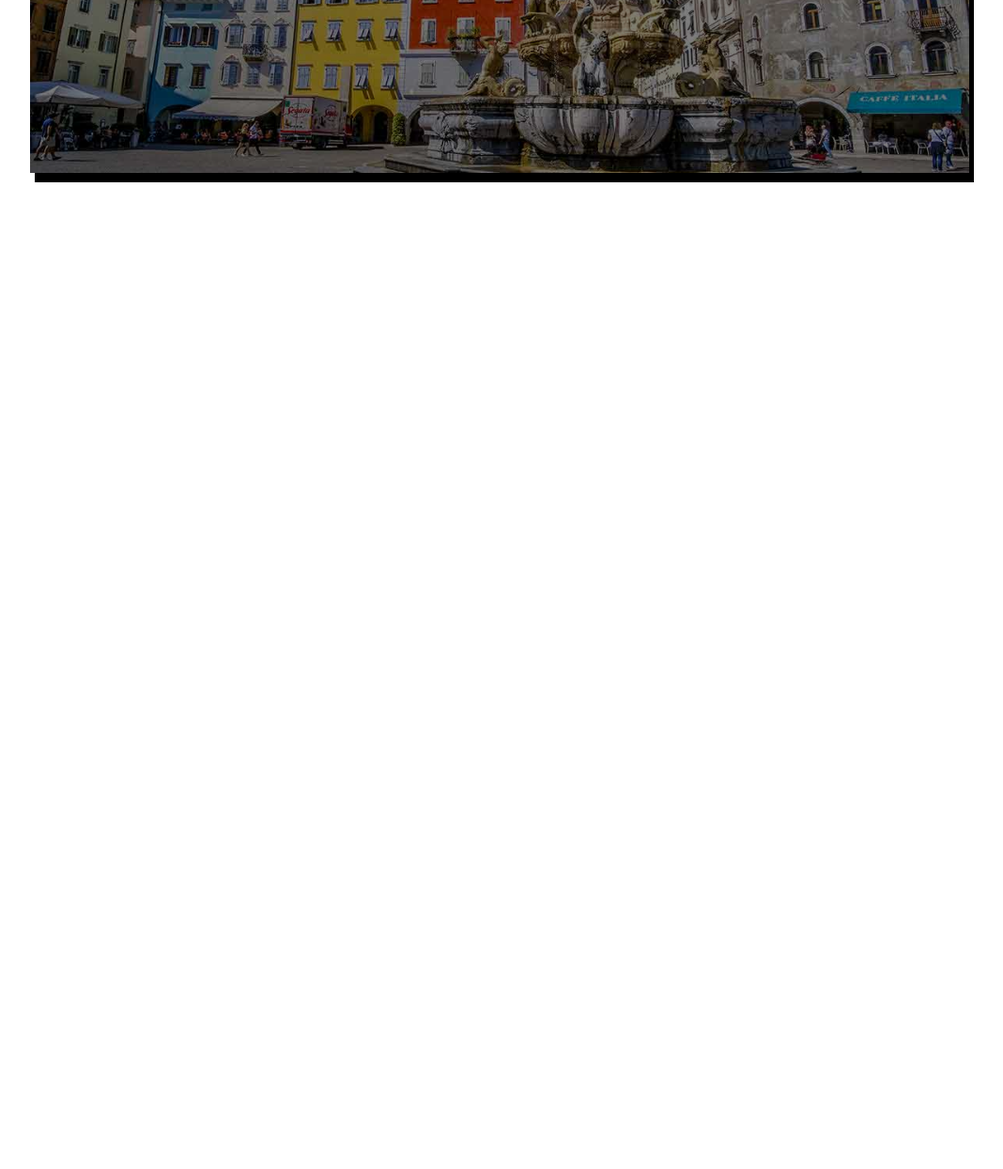
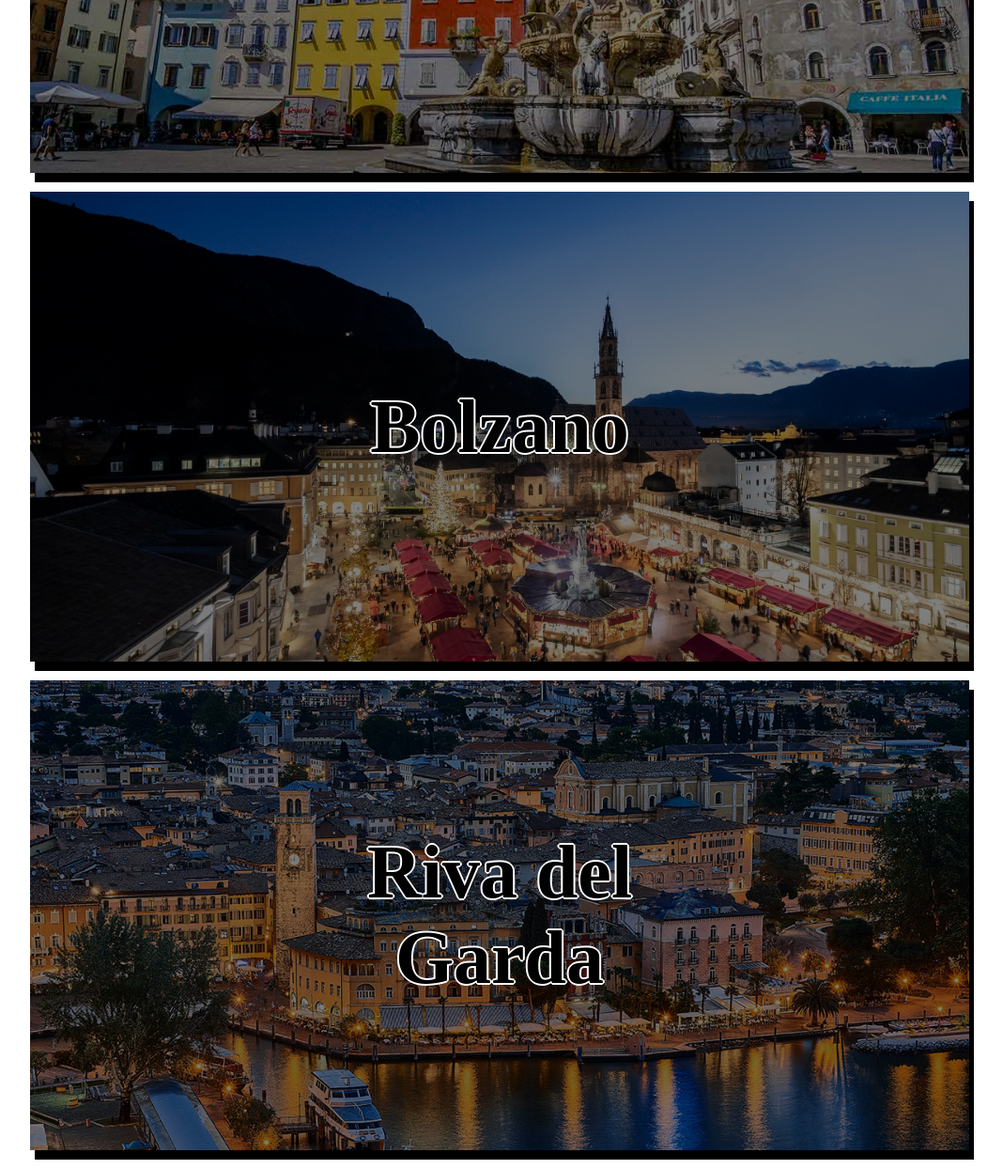
Before and after one commit to williamtruppi/htmlcss-airbnb, a plain HTML site: page index.html in a window 1280 px wide. Shown: the part 326-1570 px from the top of the page at 94% size, without its empty margins (108-1176 px from the left). Before the commit the page ends 800 px from the top, so only its background shows below. Drawn offline with Linux system fonts and the light colour scheme.

Commit message:
Inserimento secondo e terzo blocco
Inseriti gli altri due blocchi previsti dall'esercizio

```diff
--- a/assets/css/style.css
+++ b/assets/css/style.css
@@ -7,6 +7,7 @@
 
 .city_box{
   margin-top: 10px;
+  margin-bottom: 20px;
   width: 1000px;
   height: 500px;
   position: relative;
@@ -24,6 +25,19 @@
   background-size: cover;
 }
 
+.bolzano{
+  background-image: url("../img/bolzano.jpg");
+  background-size: cover;
+  background-position: center;
+}
+
+.riva{
+  background-image: url("../img/riva.jpg");
+  background-size: cover;
+  background-position: center;
+  text-align: center;
+}
+
 .title{
   position: absolute;
   top: 50%;
--- a/index.html
+++ b/index.html
@@ -19,6 +19,22 @@
       </div>
       <!-- Chiusura box -->
 
+      <!-- Apertura box -->
+      <div class="city_box bolzano">
+        <div class="overlay">
+          <h1 class="title">Bolzano</h1>
+        </div>
+      </div>
+      <!-- Chiusura box -->
+
+      <!-- Apertura box -->
+      <div class="city_box riva">
+        <div class="overlay">
+          <h1 class="title">Riva del Garda</h1>
+        </div>
+      </div>
+      <!-- Chiusura box -->
+
     </main>
     <!-- Chiusura Main -->
 
```
